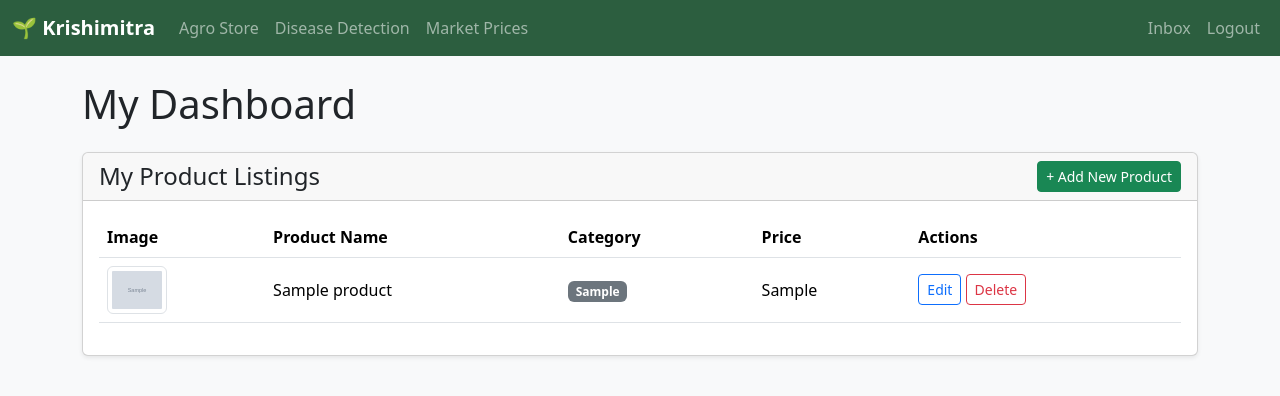
After one commit to Deepraj916/Krishimitra-app, a Flask app: page /dashboard in a window 1280 px wide. The commit adds this page. Shown: the top 396 px of the page. Run offline with Flask 3, Linux system fonts and the light colour scheme; the visitor is signed in with stand-in values (Sample User, id 1); tables that the repository leaves empty hold one stand-in row (values such as "Sample post"); grey boxes marked "Sample" are stand-in pictures.

Commit message:
Add User Dashboard, Edit Product, and Take Photo features

```diff
--- a/app.py
+++ b/app.py
@@ -49,6 +49,7 @@ ALLOWED_EXTENSIONS = {'png', 'jpg', 'jpeg', 'gif'}
 # --- DATABASE MODELS ---
 class User(db.Model):
     id = db.Column(db.Integer, primary_key=True)
+    name = db.Column(db.String(100), nullable=True)
     email = db.Column(db.String(120), unique=True, nullable=False)
     mobile = db.Column(db.String(20), unique=True, nullable=False)
     password = db.Column(db.String(200), nullable=False)
@@ -169,6 +170,12 @@ def add_product():
             flash('Your product has been listed!', 'success')
             return redirect(url_for('store'))
     return render_template('add_product.html')
+
+@app.route('/dashboard')
+@seller_required
+def dashboard():
+    products = Product.query.filter_by(seller_id=session['user_id']).all()
+    return render_template('dashboard.html', products=products)
 
 @app.route('/delete_product/<int:product_id>', methods=['POST'])
 @seller_required
@@ -307,6 +314,37 @@ def verify_otp():
     # This route would handle the OTP logic
     return render_template('verify_otp.html')
 
+@app.route('/edit_product/<int:product_id>', methods=['GET', 'POST'])
+@seller_required
+def edit_product(product_id):
+    product = Product.query.get_or_404(product_id)
+
+    # Security check: Ensure the logged-in user is the seller of this product
+    if product.seller_id != session.get('user_id'):
+        flash('You are not authorized to edit this product.', 'error')
+        return redirect(url_for('dashboard'))
+
+    if request.method == 'POST':
+        # Update the product's details from the form
+        product.name = request.form['name']
+        product.category = request.form['category']
+        product.description = request.form['description']
+        product.price = request.form['price']
+
+        # Handle optional image update
+        file = request.files.get('image')
+        if file and file.filename != '':
+            if allowed_file(file.filename):
+                filename = secure_filename(file.filename)
+                file.save(os.path.join(app.config['UPLOAD_FOLDER'], filename))
+                product.image = filename # Update the image filename
+
+        db.session.commit()
+        flash('Your product has been updated successfully!', 'success')
+        return redirect(url_for('dashboard'))
+
+    return render_template('edit_product.html', product=product)
+
 # --- This block runs ONCE when the app starts up ---
 with app.app_context():
     inspector = inspect(db.engine)
--- a/templates/add_product.html
+++ b/templates/add_product.html
@@ -37,7 +37,7 @@
 
                     <div class="mb-3">
                         <label for="image" class="form-label">Product Image</label>
-                        <input type="file" class="form-control" id="image" name="image" accept="image/*" required>
+                        <input type="file" class="form-control" id="image" name="image" accept="image/*" capture required>
                     </div>
 
                     <button type="submit" class="btn btn-success w-100 mt-3">Add Product</button>
--- /dev/null
+++ b/templates/dashboard.html
@@ -0,0 +1,54 @@
+{% extends 'base.html' %}
+{% block title %}My Dashboard{% endblock %}
+
+{% block content %}
+<div class="container my-4">
+    <h1 class="mb-4">My Dashboard</h1>
+
+    <div class="card shadow-sm">
+        <div class="card-header d-flex justify-content-between align-items-center">
+            <h4 class="mb-0">My Product Listings</h4>
+            <a href="{{ url_for('add_product') }}" class="btn btn-success btn-sm">+ Add New Product</a>
+        </div>
+        <div class="card-body">
+            {% if products %}
+                <div class="table-responsive">
+                    <table class="table table-hover align-middle">
+                        <thead>
+                            <tr>
+                                <th>Image</th>
+                                <th>Product Name</th>
+                                <th>Category</th>
+                                <th>Price</th>
+                                <th>Actions</th>
+                            </tr>
+                        </thead>
+                        <tbody>
+                            {% for product in products %}
+                                <tr>
+                                    <td>
+                                        <img src="{{ url_for('static', filename='product_uploads/' + product.image) }}" alt="{{ product.name }}" width="60" class="img-thumbnail">
+                                    </td>
+                                    <td>{{ product.name }}</td>
+                                    <td><span class="badge bg-secondary">{{ product.category }}</span></td>
+                                    <td>{{ product.price }}</td>
+                                    <td>
+                                        {% if session.get('user_id') == product.seller_id %}
+                                            <a href="{{ url_for('edit_product', product_id=product.id) }}" class="btn btn-sm btn-outline-primary">Edit</a>
+                                            <form action="{{ url_for('delete_product', product_id=product.id) }}" method="POST" class="d-inline" onsubmit="return confirm('Are you sure you want to delete this product?');">
+                                                <button type="submit" class="btn btn-sm btn-outline-danger">Delete</button>
+                                            </form>
+                                        {% endif %}
+                                    </td>
+                                </tr>
+                            {% endfor %}
+                        </tbody>
+                    </table>
+                </div>
+            {% else %}
+                <p class="text-center text-muted p-3">You have not listed any products yet. <a href="{{ url_for('add_product') }}">List one now!</a></p>
+            {% endif %}
+        </div>
+    </div>
+</div>
+{% endblock %}
--- a/templates/register.html
+++ b/templates/register.html
@@ -38,6 +38,11 @@
             </div>
 
             <div class="mb-3">
+                <label for="fullname" class="form-label">Full Name</label>
+                <input type="text" class="form-control" id="fullname" name="fullname" required>
+            </div>
+
+            <div class="mb-3">
                 <label for="email" class="form-label">Email Address</label>
                 <input type="email" class="form-control" id="email" name="email" required>
             </div>
```
Also changed, not shown: templates/edit_product.html (added, +50 -0 lines), templates/store.html (+14 -9 lines), static/product_uploads/seeder.jpg (added).
